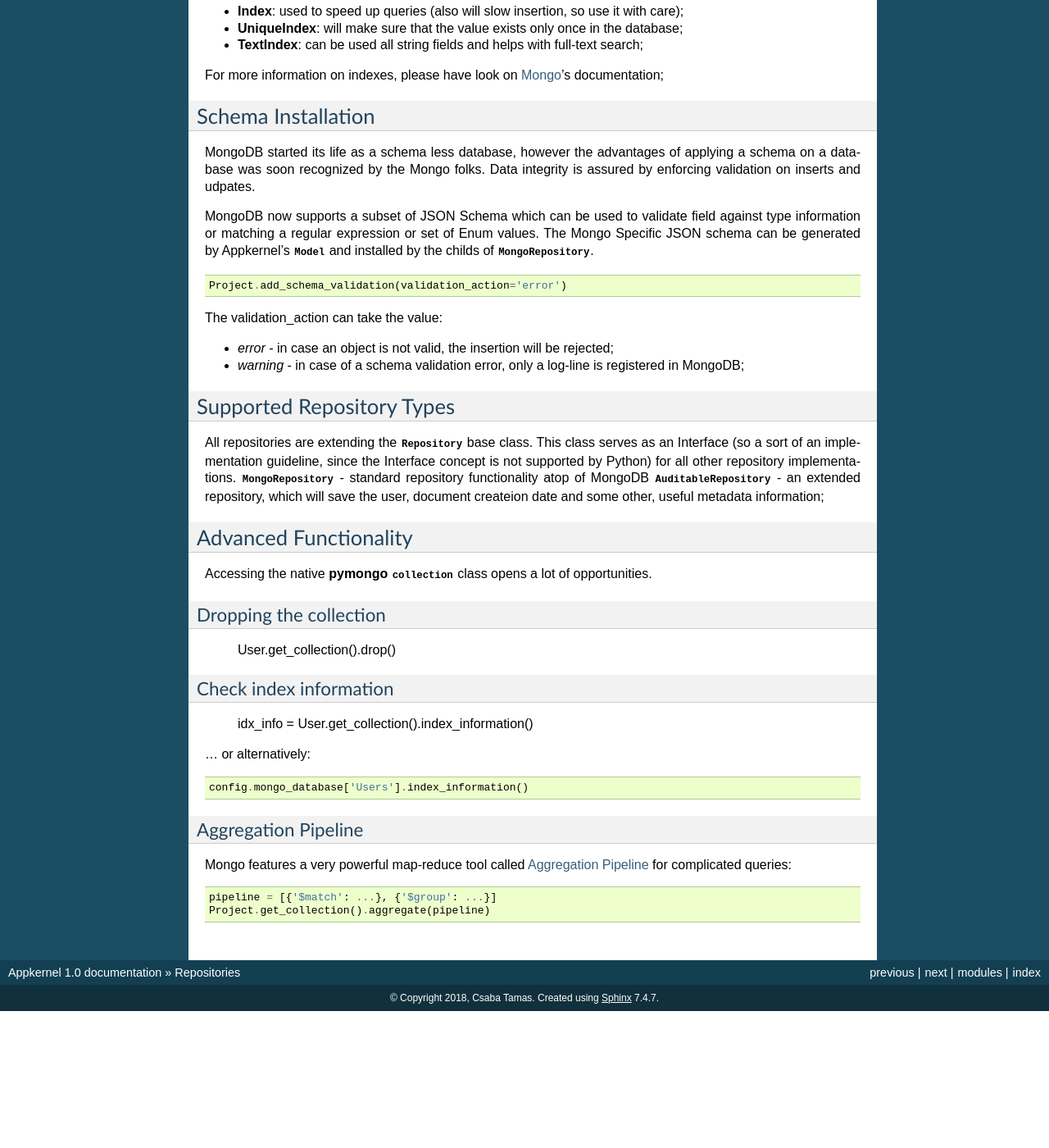
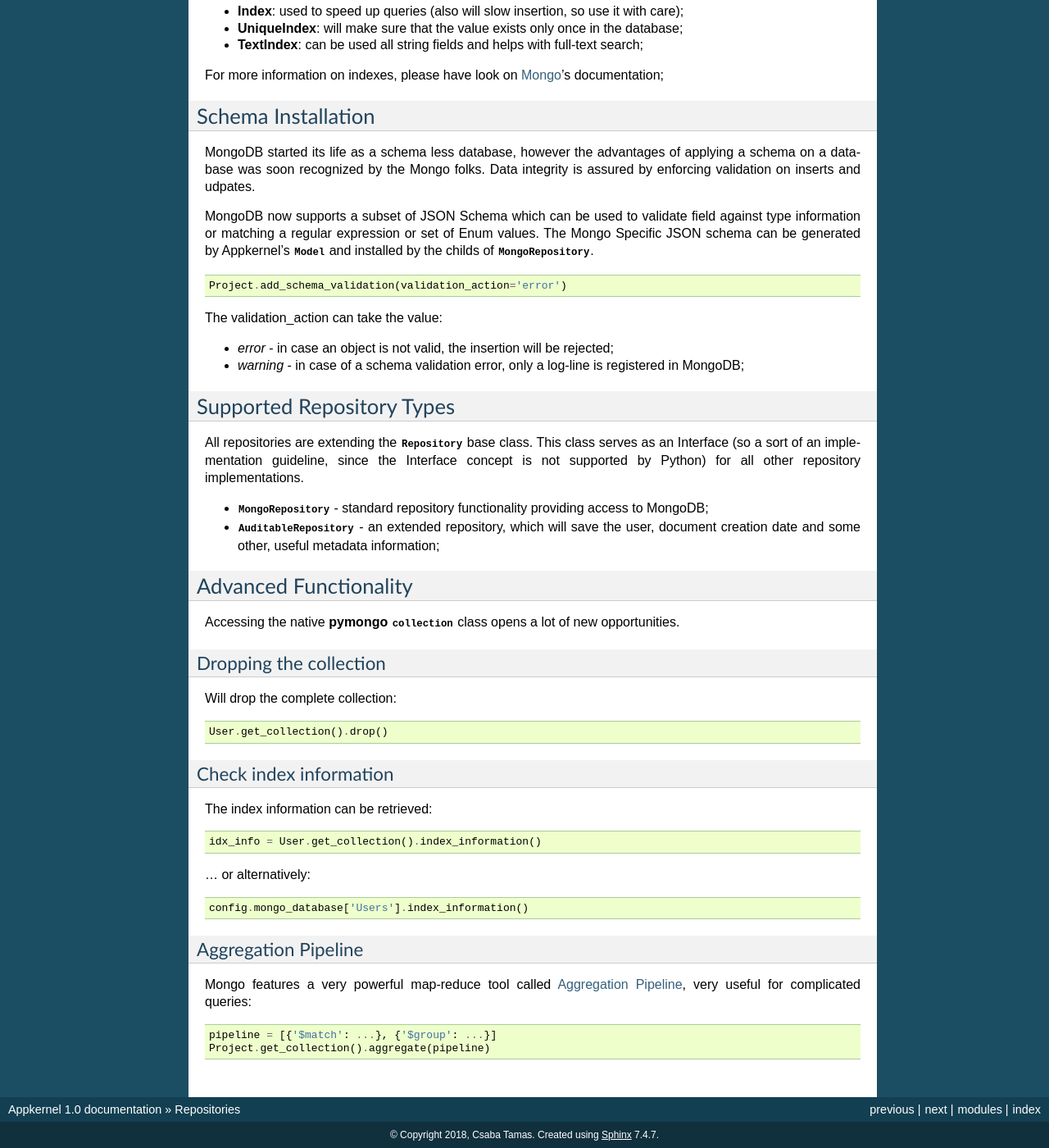
Before and after one commit to accelero-cloud/appkernel, a Sphinx documentation site: the page built from docs/repositories.rst, in a window 1280 px wide and 1400 px high, scrolled down 7405 px. Shown: the whole window at 82% size. Built offline with Sphinx 7.4.7, drawn with Linux system fonts in a browser that asks for light colours; before the commit the page ends 8638 px from its top, so only the background shows below that; some of the changed text lies outside the part shown.

Commit message:
finished repo docs

```diff
--- a/docs/repositories.rst
+++ b/docs/repositories.rst
@@ -1,8 +1,5 @@
 Repositories
 ============
-
-.. warning::
-    Work in progress section of documentation
 
 The design of the repository API is influenced by peewee_, a nice and small python framework focusing on relational databases (sqlite, MySQL, PostgreSQL). The major
 difference between peewee_ and the built-in **Appkernel** ORM is that the later is optimised (and till this time) implemented only for MongoDB. However, it is possible
@@ -240,7 +240,7 @@ Or iterate through the ones which fit a query condition: ::
     for prj in query.find():
         print(prj.dumps(pretty_print=True))
 
-Chaining multiple expressions is also possible: ::
+Adding multiple expressions to the query is also straightforward: ::
 
     yesterday = datetime.combine(date(2018, 6, 10), datetime.min.time())
     today = datetime.combine(date(2018, 6, 11), datetime.min.time())
@@ -415,34 +415,36 @@ Supported Repository Types
 --------------------------
 All repositories are extending the :class:`Repository` base class. This class serves as an Interface (so a sort of an implementation guideline, since
 the Interface concept is not supported by Python) for all other repository implementations.
-:class:`MongoRepository` - standard repository functionality atop of MongoDB
-:class:`AuditableRepository` - an extended repository, which will save the user, document createion date and some other, useful metadata information;
+
+- :class:`MongoRepository` - standard repository functionality providing access to MongoDB;
+- :class:`AuditableRepository` - an extended repository, which will save the user, document creation date and some other, useful metadata information;
 
 Advanced Functionality
 ----------------------
 
-Accessing the  native **pymongo** :class:`collection` class opens a lot of opportunities.
+Accessing the  native **pymongo** :class:`collection` class opens a lot of new opportunities.
 
 Dropping the collection
 .......................
 
-    ::
+Will drop the complete collection: ::
 
     User.get_collection().drop()
 
 Check index information
 .......................
 
-    ::
+The index information can be retrieved: ::
 
     idx_info = User.get_collection().index_information()
+
 ... or alternatively: ::
 
     config.mongo_database['Users'].index_information()
 
 Aggregation Pipeline
 .....................
-Mongo features a very powerful map-reduce tool called `Aggregation Pipeline`_ for complicated queries: ::
+Mongo features a very powerful map-reduce tool called `Aggregation Pipeline`_, very useful for complicated queries: ::
 
     pipeline = [{'$match': ...}, {'$group': ...}]
     Project.get_collection().aggregate(pipeline)
```
Also changed, not shown: other parts of docs/repositories.rst (+11 -8 lines).
